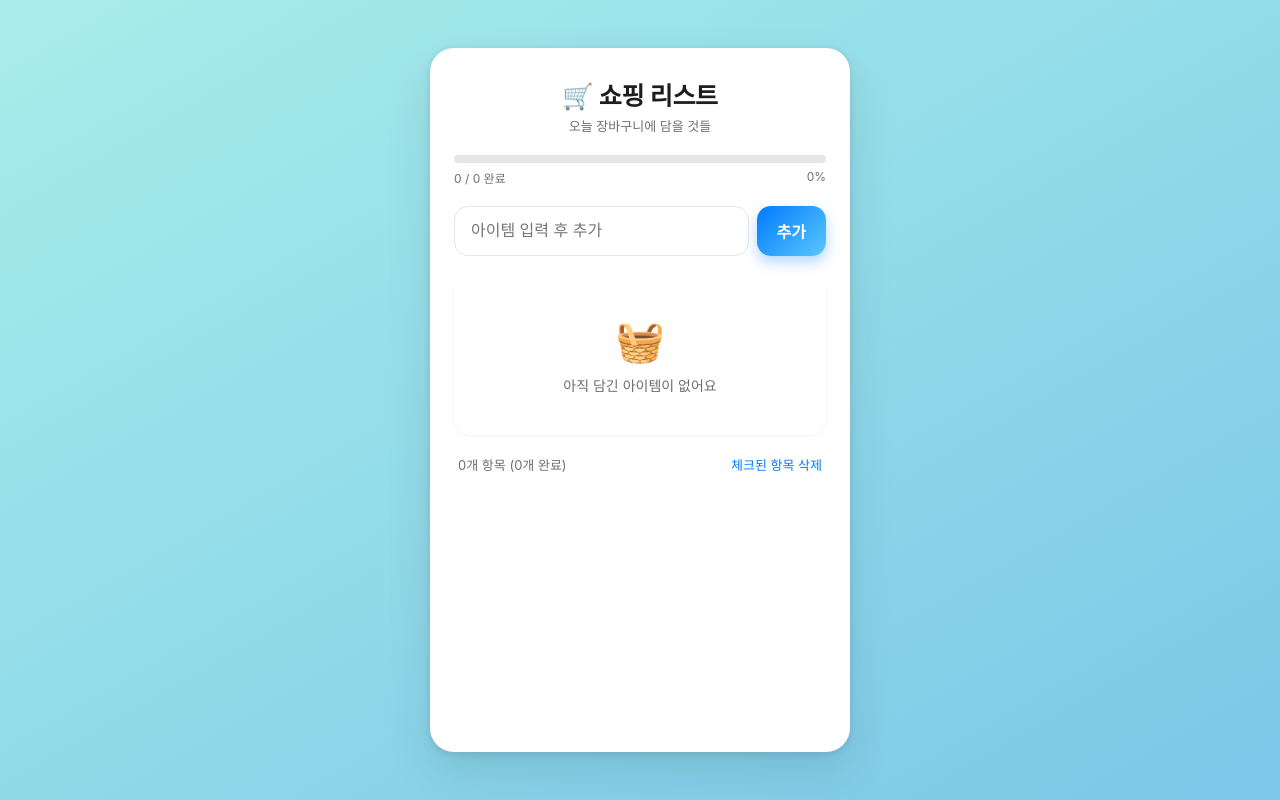
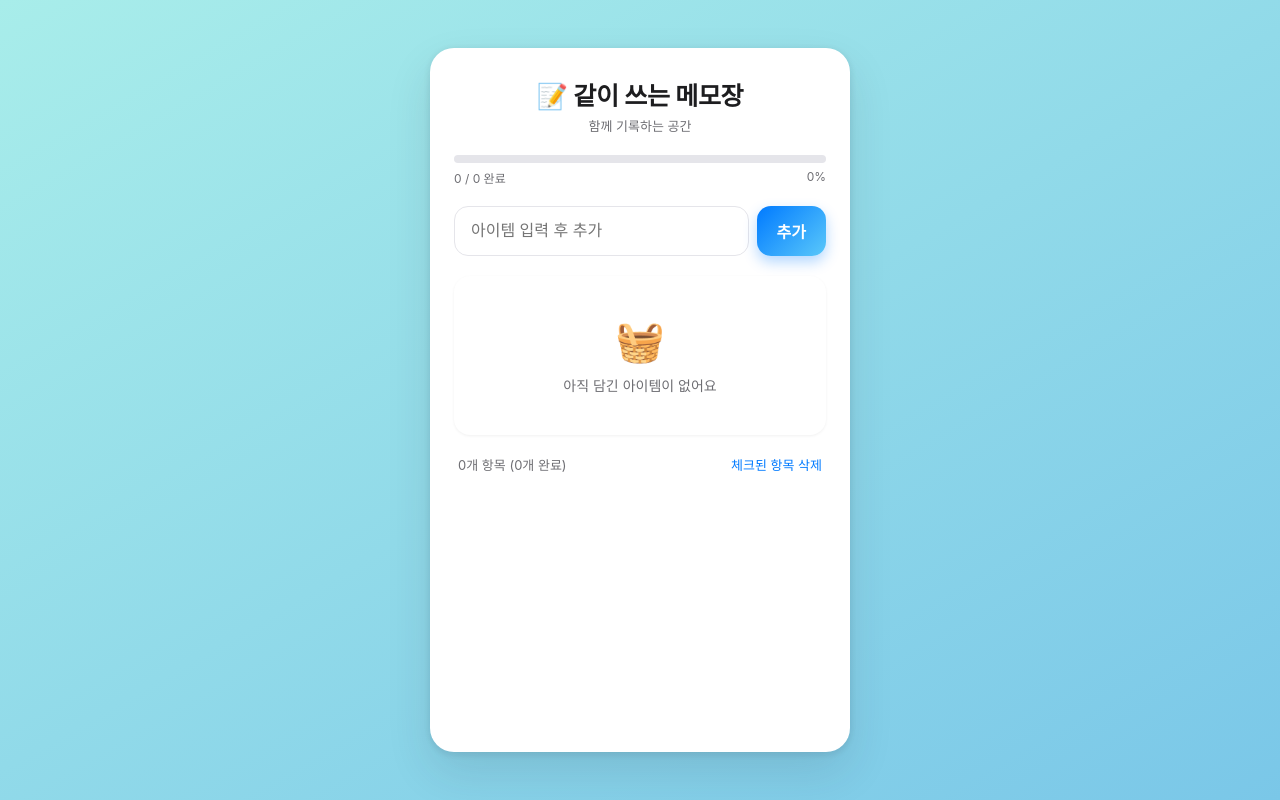
Before and after one commit to ssoolee/shopping-listapp, a plain HTML site: page index.html in a window 1280 px wide. Drawn offline with nearby package versions, Linux system fonts and the light colour scheme; no server answers.

Commit message:
앱 제목을 "같이 쓰는 메모장"으로 변경

```diff
--- a/index.html
+++ b/index.html
@@ -3,7 +3,7 @@
 <head>
 <meta charset="UTF-8">
 <meta name="viewport" content="width=device-width, initial-scale=1.0">
-<title>쇼핑 리스트</title>
+<title>같이 쓰는 메모장</title>
 <style>
   :root {
     --bg-a: #a8edea;
@@ -256,8 +256,8 @@
 </head>
 <body>
   <div class="app">
-    <h1>🛒 쇼핑 리스트</h1>
-    <p class="subtitle">오늘 장바구니에 담을 것들</p>
+    <h1>📝 같이 쓰는 메모장</h1>
+    <p class="subtitle">함께 기록하는 공간</p>
     <div class="progress-wrap">
       <div class="progress-track">
         <div class="progress-fill" id="progressFill"></div>
```
